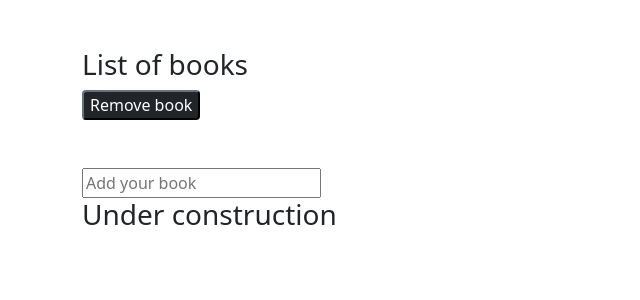
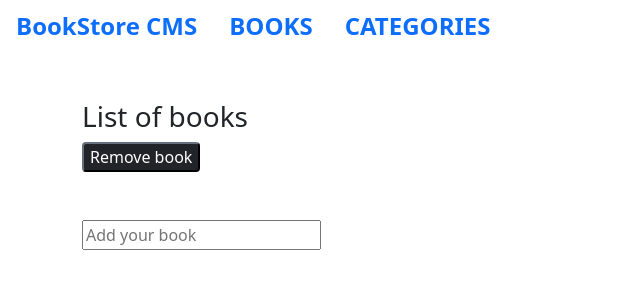
Before and after one commit to prolajumokeoni/bookstore, a React (Create React App) app: page /books in a window 1280 px wide. Shown: the top 300 px of the page, without its empty margins (0-640 px from the left). Built offline with nearby package versions, Linux system fonts and the light colour scheme.

Commit message:
Add routes and navigation bar

```diff
--- a/package.json
+++ b/package.json
@@ -11,6 +11,7 @@
     "react-bootstrap": "^2.0.0-rc.0",
     "react-dom": "^17.0.2",
     "react-redux": "^7.2.5",
+    "react-router": "^5.2.1",
     "react-router-dom": "^5.3.0",
     "react-scripts": "4.0.3",
     "web-vitals": "^1.1.2"
--- a/src/App.js
+++ b/src/App.js
@@ -1,13 +1,26 @@
+import {
+  BrowserRouter as Router,
+  Switch,
+  Route,
+} from 'react-router-dom';
 import Books from './components/Books';
-import { Categories } from './components/Categories';
+import Categories from './components/Categories';
 import 'bootstrap/dist/css/bootstrap.min.css';
+import Navbar from './components/Navbar';
 
 function App() {
   return (
-    <div className="container">
-      <Books />
-      <Categories />
-    </div>
+    <Router>
+      <Navbar />
+      <Switch>
+        <Route path="/books">
+          <Books />
+        </Route>
+        <Route path="/categories">
+          <Categories />
+        </Route>
+      </Switch>
+    </Router>
   );
 }
 
--- a/src/components/Books.js
+++ b/src/components/Books.js
@@ -2,7 +2,7 @@ import React from 'react';
 
 const Books = () => (
 
-  <div className="pt-5">
+  <div className="pt-5 container">
     <h3>List of books</h3>
     <button className="btn-dark btn-small rounded" type="button">Remove book</button>
     <div className="d-flex pt-5">
--- a/src/components/Categories.js
+++ b/src/components/Categories.js
@@ -1,8 +1,8 @@
 import React from 'react';
 
-export const Categories = () => (
+const Categories = () => (
   <div>
-    <h3>Under construction</h3>
+    <h3 className="m-4">Under construction</h3>
   </div>
 );
 
--- /dev/null
+++ b/src/components/Navbar.js
@@ -0,0 +1,18 @@
+import React from 'react';
+import { Link } from 'react-router-dom';
+
+const Navbar = () => (
+  <ul className="nav">
+    <li className="nav-item">
+      <Link to="/" className="nav-link  fs-4 fw-bolder">BookStore CMS</Link>
+    </li>
+    <li className="nav-item">
+      <Link to="/books" className="nav-link fs-4 fw-bolder">BOOKS</Link>
+    </li>
+    <li className="nav-item">
+      <Link to="/categories" className="nav-link fs-4 fw-bolder">CATEGORIES</Link>
+    </li>
+  </ul>
+);
+
+export default Navbar;
```
